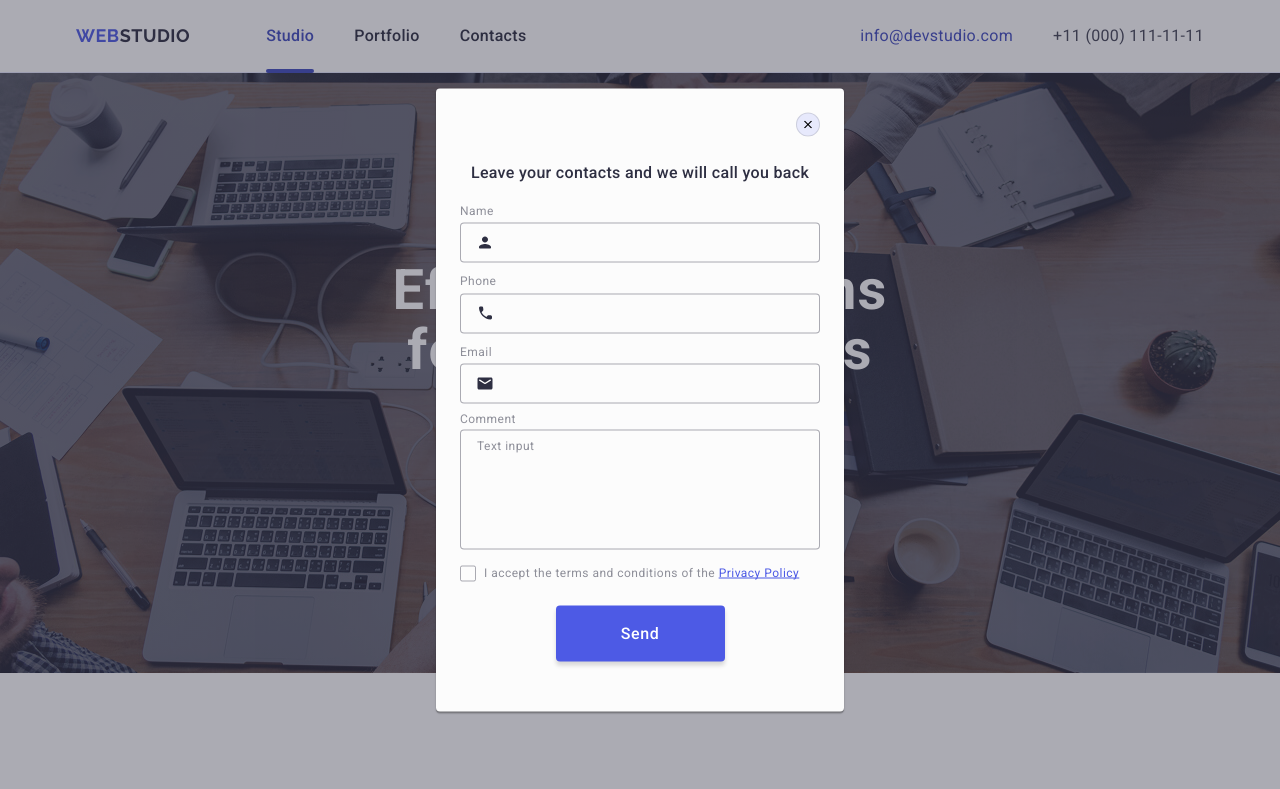
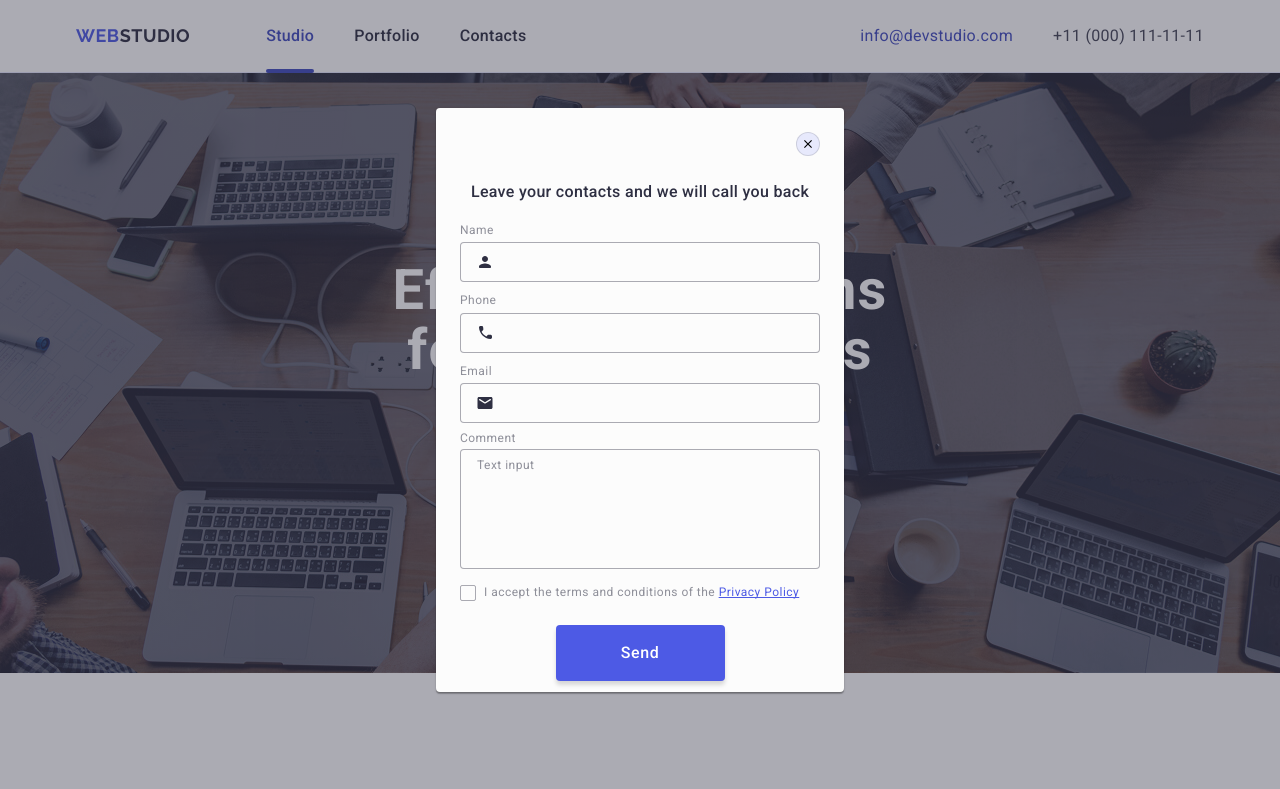
Before and after one commit to lorabucko/goit-markup-hw-06, a plain HTML site: page index.html in a window 1280 px wide. Both pictures are taken after a click on the button "Order Service". Shown: the top 789 px of the page. Drawn offline with nearby package versions, Linux system fonts and the light colour scheme.

Commit message:
After Validator correction

```diff
--- a/css/styles.css
+++ b/css/styles.css
@@ -1039,6 +1039,7 @@ footer .social-link:focus {
 @media screen and (min-width: 768px) {
     .modal {
     width: 408px;
-    /* height: 584px; */
-    padding: 72px 24px 24px 24px;}
+    height: 584px;
+    padding: 72px 24px 24px 24px;
 }
+}
```
Also changed, not shown: index.html (+5 -5 lines).
